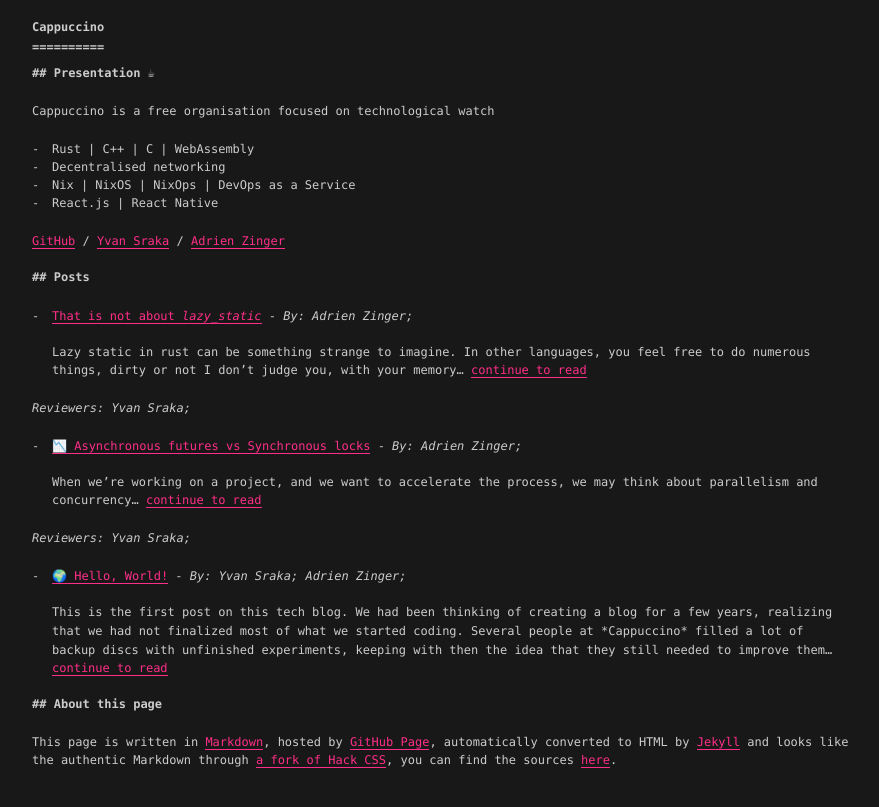
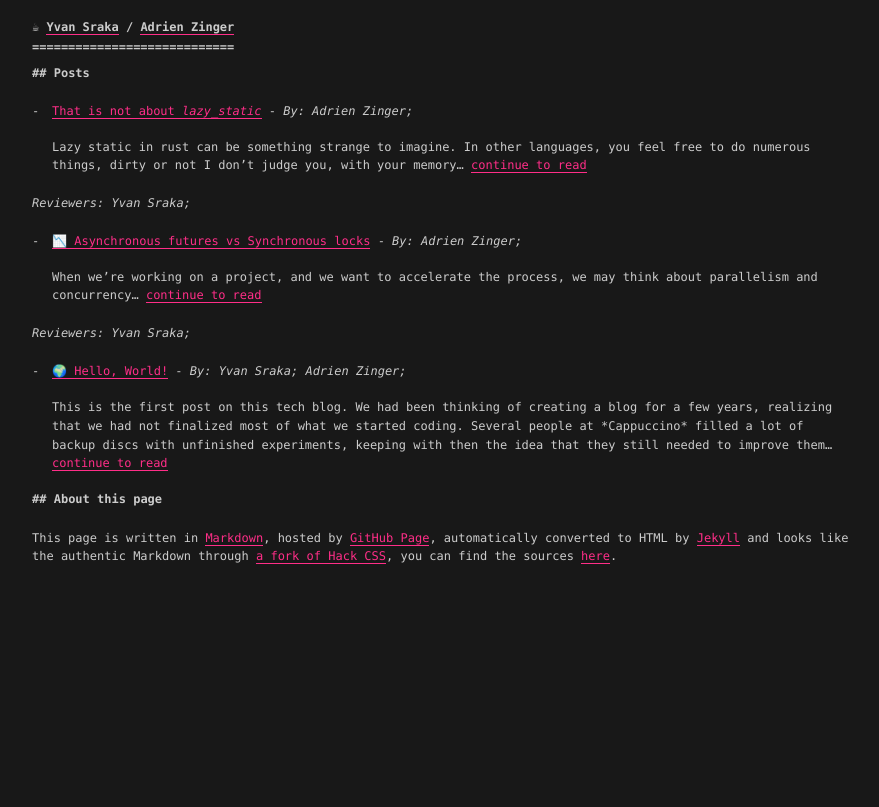
Before and after one commit to cppccn/cppccn.github.io, a Jekyll site: the page built from index.md, in a window 1280 px wide. Shown: the top 807 px of the page, without its empty margins (198-1077 px from the left). Built offline with Jekyll 4.4.1, drawn with Linux system fonts in a browser that asks for light colours; our own code applies the rules of GitHub Pages for plain Markdown files.

Commit message:
Update index.md

```diff
--- a/index.md
+++ b/index.md
@@ -3,18 +3,7 @@ layout: default
 permalink: /
 ---
 
-# Cappuccino
-
-## Presentation ☕
-
-Cappuccino is a free organisation focused on technological watch
-- Rust \| C++ \| C \| WebAssembly
-- Decentralised networking
-- Nix \| NixOS \| NixOps \| DevOps as a Service
-- React.js \| React Native
-
-
-[GitHub](https://github.com/cppccn) / [Yvan Sraka](https://github.com/yvan-sraka) / [Adrien Zinger](https://github.com/adrien-zinger)
+# ☕ [Yvan Sraka](https://github.com/yvan-sraka) / [Adrien Zinger](https://github.com/adrien-zinger)
 
 ## Posts
 
@@ -30,7 +19,6 @@ Cappuccino is a free organisation focused on technological watch
 {% endif %}
 {% endfor %}
 
-
 ## About this page
 
-This page is written in [Markdown](https://daringfireball.net/projects/markdown/), hosted by [GitHub Page](https://pages.github.com/), automatically converted to HTML by [Jekyll](https://jekyllrb.com) and looks like the authentic Markdown through [a fork of Hack CSS](https://github.com/yvan-sraka/hack), you can find the sources [here](https://github.com/yvan-sraka/yvan-sraka.github.io).
+This page is written in [Markdown](https://daringfireball.net/projects/markdown/), hosted by [GitHub Page](https://pages.github.com/), automatically converted to HTML by [Jekyll](https://jekyllrb.com) and looks like the authentic Markdown through [a fork of Hack CSS](https://github.com/cppccn/rstrtt), you can find the sources [here](https://github.com/cppccn/cppccn.xyz).
```
